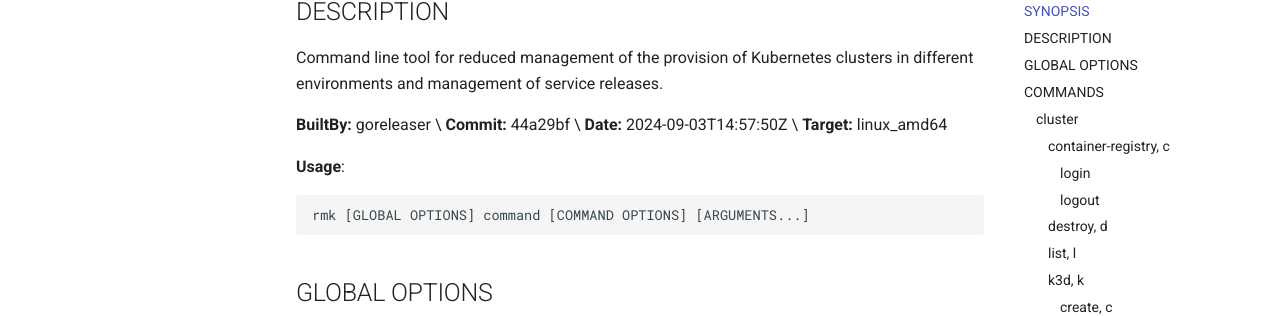
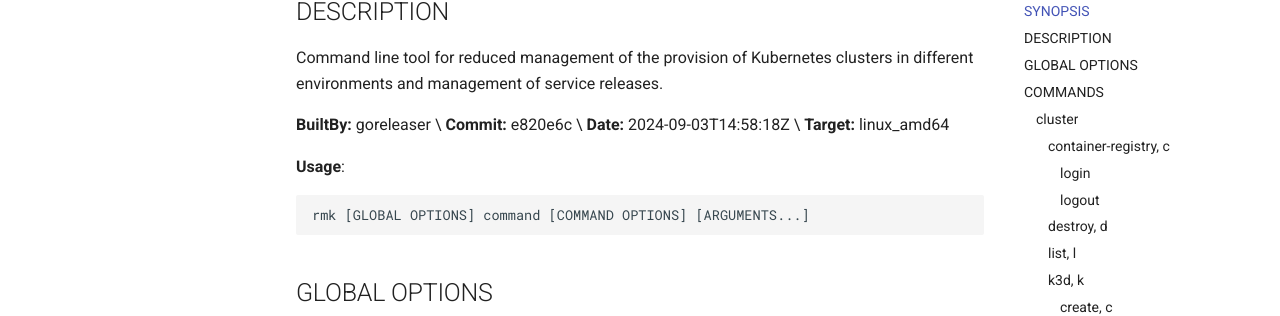
Before and after one commit to edenlabllc/rmk, an MkDocs documentation site: the page built from docs/commands.md, in a window 1280 px wide and 900 px high, scrolled down 384 px. Shown: the part 145-461 px from the top of the window. Built offline with MkDocs 1.6.1 and Material for MkDocs 9.7.7, drawn with Linux system fonts in a browser that asks for light colours; comment, search, counter and statistics services are not loaded; the version menu is left out.

Commit message:
[skip docs commands update] Update commands documentation

```diff
--- a/docs/commands.md
+++ b/docs/commands.md
@@ -18,8 +18,8 @@ rmk
 Command line tool for reduced management of the provision of Kubernetes clusters in different environments and management of service releases.
 
 **BuiltBy:** goreleaser \
-**Commit:** 44a29bf \
-**Date:** 2024-09-03T14:57:50Z \
+**Commit:** e820e6c \
+**Date:** 2024-09-03T14:58:18Z \
 **Target:** linux_amd64
 
 **Usage**:
```
